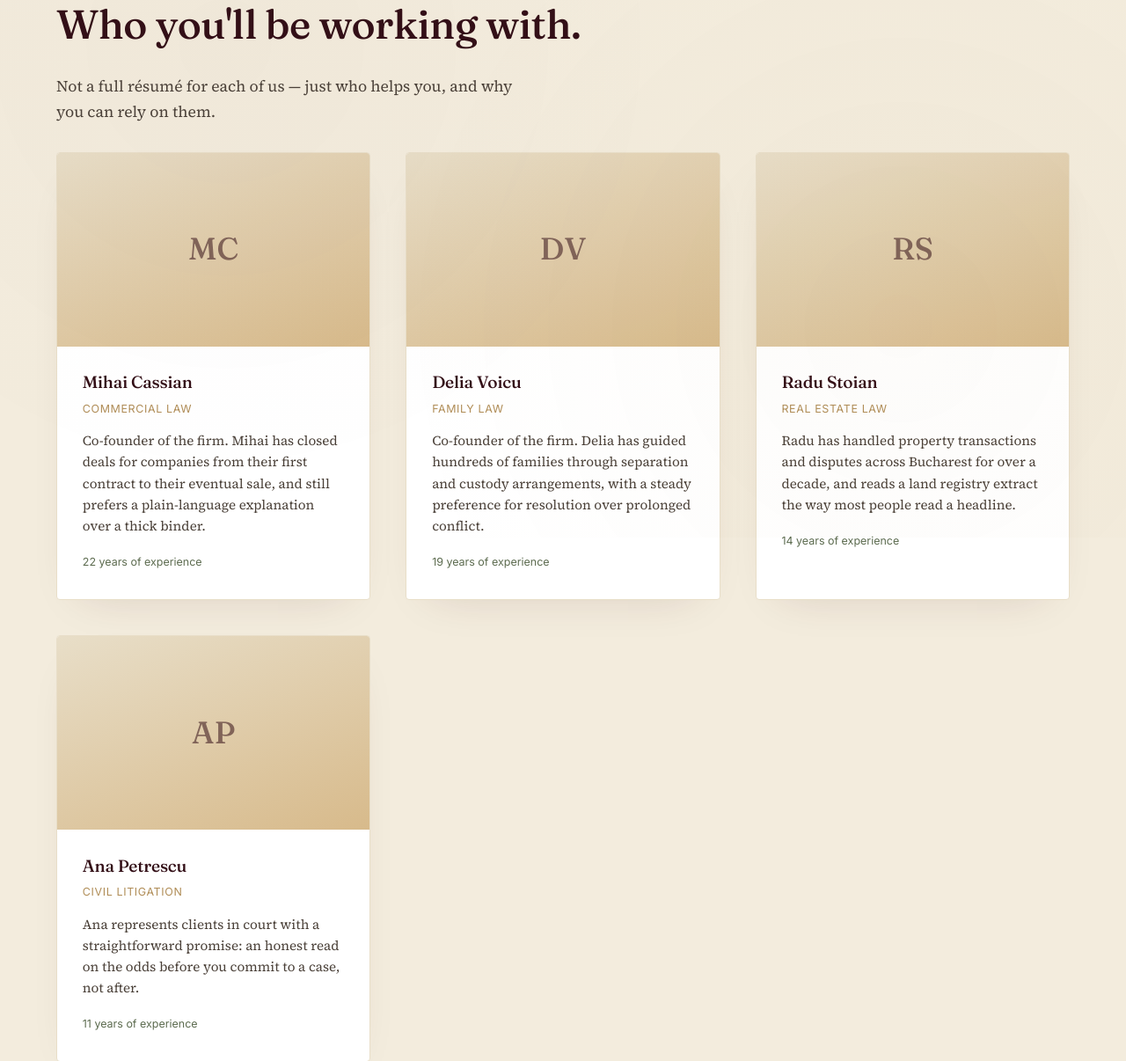
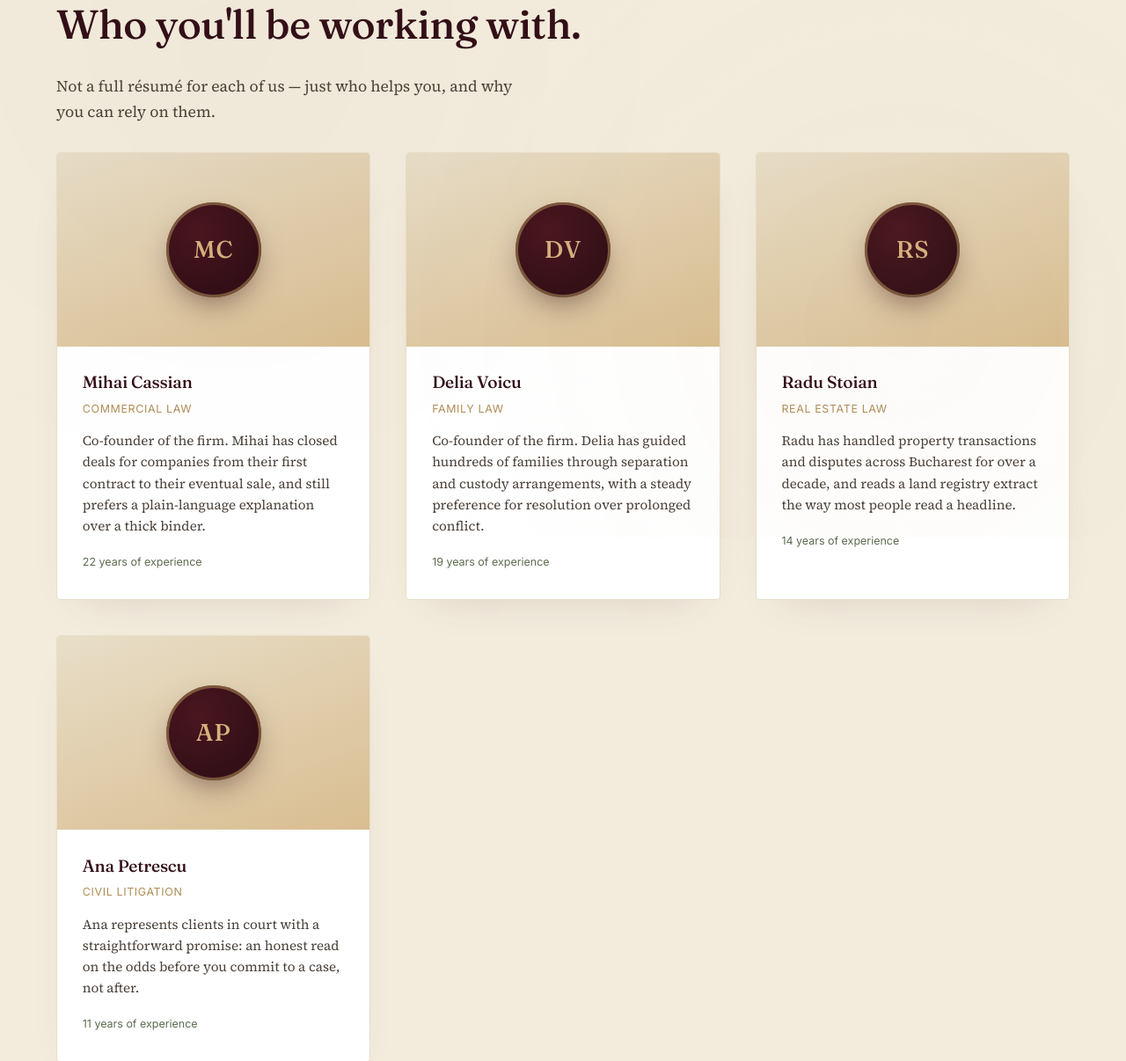
Before and after one commit to SanduAndreea22/lawyer, a Django app: page /team/ in a window 1280 px wide. Shown: the part 189-1395 px from the top of the page at 88% size. Run offline with Django 5.2, Linux system fonts and the light colour scheme; data comes from the database, SQL or seed files in the repository.

Commit message:
Upgrade team placeholder from plain initials to a seal-medallion portrait
Outbound access to external photo/avatar CDNs is blocked from this
environment, and hotlinking real strangers' stock photos for fictional
lawyers felt like the wrong call for a public demo repo anyway. Reuses
the firm's own seal motif (burgundy medallion, gold ring, engraved
initials) as the per-lawyer placeholder instead of a flat rectangle -
stays fully on-brand and needs no external assets.

Co-Authored-By: Claude Sonnet 5 <noreply@anthropic.com>
Claude-Session: https://claude.ai/code/session_012xitQAszJJkX9bovdXH28T

```diff
--- a/static/css/main.css
+++ b/static/css/main.css
@@ -464,16 +464,26 @@ textarea.form-input { resize: vertical; min-height: 90px; font-family: 'Source S
 }
 .lawyer-photo {
   height: 220px;
-  background: linear-gradient(160deg, var(--parchment-dark) 0%, var(--gold-light) 120%);
+  background: linear-gradient(160deg, var(--parchment-dark) 0%, var(--gold-light) 130%);
   display: flex;
   align-items: center;
   justify-content: center;
 }
-.lawyer-photo span {
+.lawyer-medallion {
+  width: 108px; height: 108px;
+  border-radius: 50%;
+  background: radial-gradient(circle at 35% 30%, var(--burgundy) 0%, var(--burgundy-deep) 70%);
+  display: flex; align-items: center; justify-content: center;
+  box-shadow: 0 14px 34px -10px rgba(51,15,23,0.55), inset 0 0 0 3px rgba(176,141,87,0.55);
+}
+.lawyer-medallion span {
   font-family: 'Fraunces', serif;
-  font-size: 2.2rem;
-  color: var(--burgundy-deep);
-  opacity: 0.55;
+  font-size: 1.7rem;
+  color: var(--gold-light);
+  letter-spacing: 0.03em;
+}
+.lawyer-photo img {
+  width: 100%; height: 100%; object-fit: cover;
 }
 .lawyer-body { padding: 1.6rem 1.8rem 1.9rem; }
 .lawyer-body h3 { font-size: 1.2rem; margin-bottom: 0.3rem; }
--- a/templates/team/list.html
+++ b/templates/team/list.html
@@ -13,9 +13,9 @@
   <div class="lawyer-card">
     <div class="lawyer-photo">
       {% if lawyer.photo %}
-        <img src="{{ lawyer.photo.url }}" alt="{{ lawyer.name }}" style="width:100%;height:100%;object-fit:cover;">
+        <img src="{{ lawyer.photo.url }}" alt="{{ lawyer.name }}">
       {% else %}
-        <span>{{ lawyer.initials }}</span>
+        <div class="lawyer-medallion"><span>{{ lawyer.initials }}</span></div>
       {% endif %}
     </div>
     <div class="lawyer-body">
```
